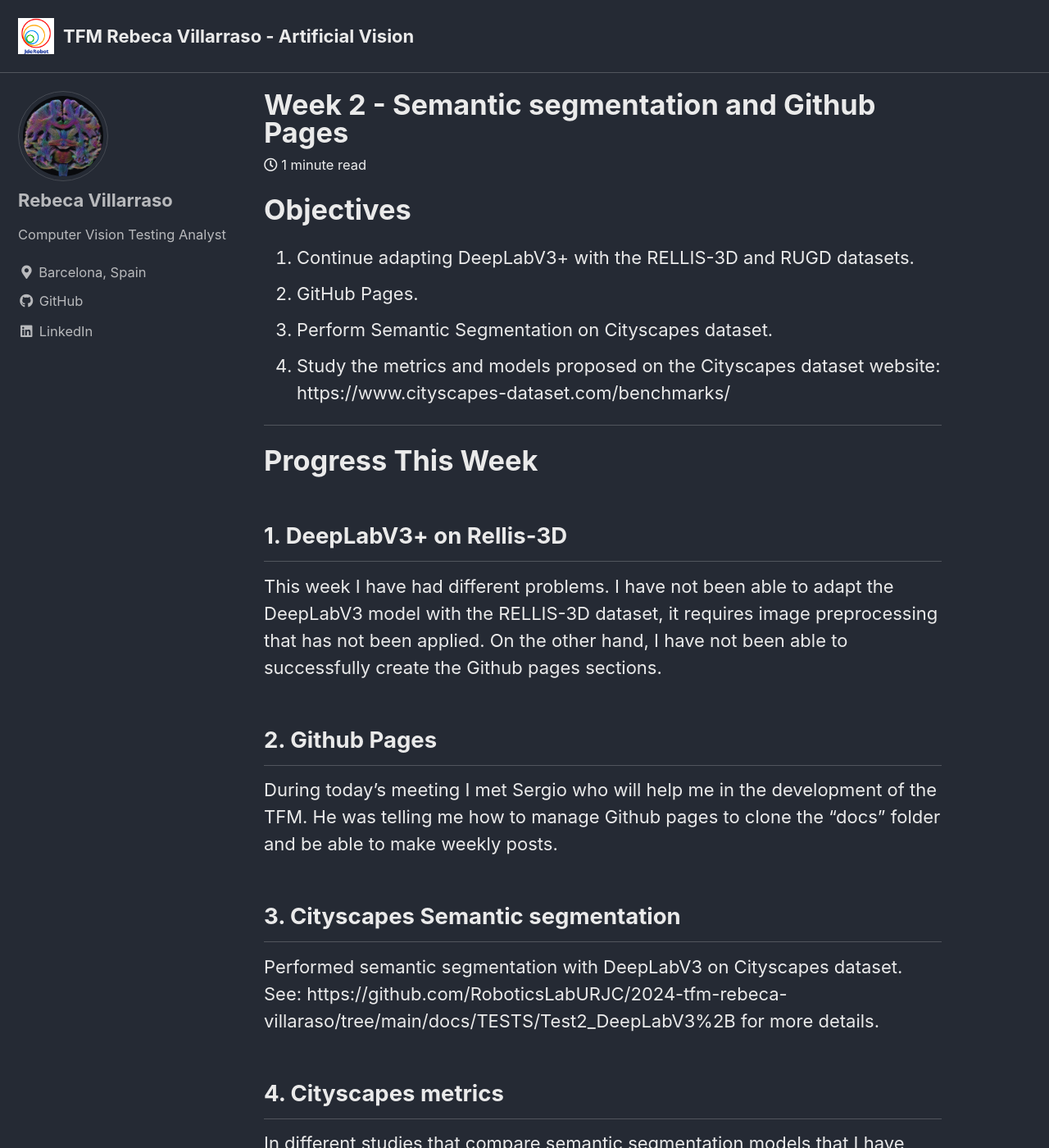
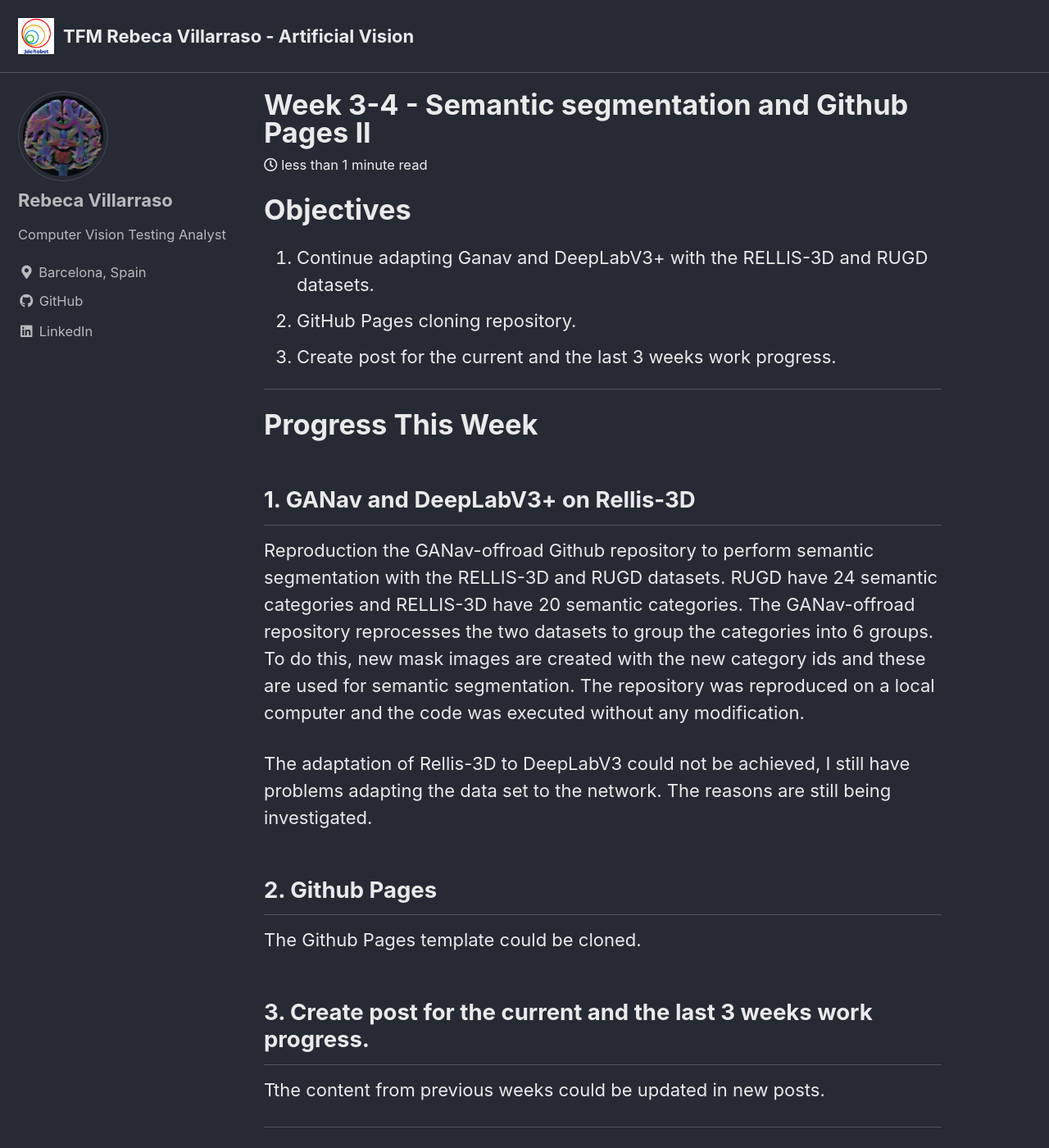
Before and after one commit to RoboticsLabURJC/2024-tfm-rebeca-villaraso, a Jekyll site: the page built from docs/_posts/2024-03-15-Week-2.md, in a window 1280 px wide and 1400 px high. Shown: the whole window at 82% size. Built offline with Jekyll 4.4.1, drawn with Linux system fonts in a browser that asks for light colours; cached includes are drawn as plain includes; some of the changed text lies outside the part shown.

Commit message:
Update 2024-03-15-Week-2.md

```diff
--- a/docs/_posts/2024-03-15-Week-2.md
+++ b/docs/_posts/2024-03-15-Week-2.md
@@ -1,53 +1,53 @@
 ---
-title: "Week 2 - Semantic segmentation and Github Pages"
+title: "Week 3-4 - Semantic segmentation and Github Pages II"
 image: ../assets/images/logo.png
 categories:
   - Weekly Log
 tags:
   - Semantic segmentation
   - Github pages
-  - Cityscapes metrics
 
 ---
 
 # Objectives
 
-1. Continue adapting DeepLabV3+ with the RELLIS-3D and RUGD datasets.
-2. GitHub Pages.
-3. Perform Semantic Segmentation on Cityscapes dataset.
-4. Study the metrics and models proposed on the Cityscapes dataset website: https://www.cityscapes-dataset.com/benchmarks/
+1. Continue adapting Ganav and DeepLabV3+ with the RELLIS-3D and RUGD datasets.
+2. GitHub Pages cloning repository.
+3. Create post for the current and the last 3 weeks work progress.
+
 
 ---
 
 # Progress This Week
 
-## 1. DeepLabV3+ on Rellis-3D
+## 1. GANav and DeepLabV3+ on Rellis-3D
 
-This week I have had different problems. I have not been able to adapt the DeepLabV3 model with the RELLIS-3D dataset, it requires image preprocessing that has not been applied. On the other hand, I have not been able to successfully create the Github pages sections.
+Reproduction the GANav-offroad Github repository to perform semantic segmentation with the RELLIS-3D and RUGD datasets. RUGD have 24 semantic categories and RELLIS-3D have 20 semantic categories. The GANav-offroad repository reprocesses the two datasets to group the categories into 6 groups. To do this, new mask images are created with the new category ids and these are used for semantic segmentation. The repository was reproduced on a local computer and the code was executed without any modification.
+
+The adaptation of Rellis-3D to DeepLabV3 could not be achieved, I still have problems adapting the data set to the network.
+The reasons are still being investigated.
+
 
 ## 2. Github Pages
 
-During today's meeting I met Sergio who will help me in the development of the TFM. He was telling me how to manage Github pages to clone the "docs" folder and be able to make weekly posts.
+The Github Pages template could be cloned.
 
-## 3. Cityscapes Semantic segmentation
+## 3. Create post for the current and the last 3 weeks work progress.
 
-Performed semantic segmentation with DeepLabV3 on Cityscapes dataset. See: https://github.com/RoboticsLabURJC/2024-tfm-rebeca-villaraso/tree/main/docs/TESTS/Test2_DeepLabV3%2B for more details.
+Tthe content from previous weeks could be updated in new posts.
 
-## 4. Cityscapes metrics
-
-In different studies that compare semantic segmentation models that I have been able to read (among them cityscapes), in addition to the conventional metrics (F1-score, TP, TN, FP, FN), the IoU (Interception over Union) metrics are usually used, both for classes as categories.
 
 ---
 
 # Next Week Work Planning
 
-  1. Continue adapting DeepLabV3+ and GanAV with the RELLIS-3D and RUGD datasets.
-  2. GitHub Pages cloning repository.
-  3. Create post for the current and the last 3 weeks work progress.
-
+  1. Continue adapting DeepLabV3+ with the RELLIS-3D dataset.
+  2. Update Github Pages.
 
 ---
 
 # References
 
-* [Cityscapes Metrics] https://www.cityscapes-dataset.com/benchmarks/#instance-level-scene-labeling-task
+* [Rellis-3D] https://www.unmannedlab.org/research/RELLIS-3D
+* [RUGD Dataset] http://rugd.vision/
+* [GANav-offroad] https://github.com/rayguan97/GANav-offroad
```
